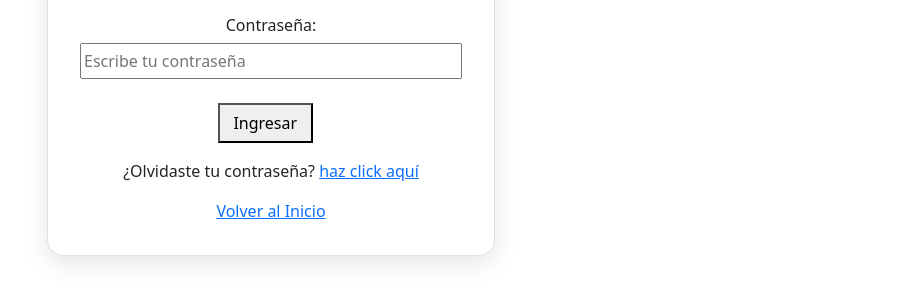
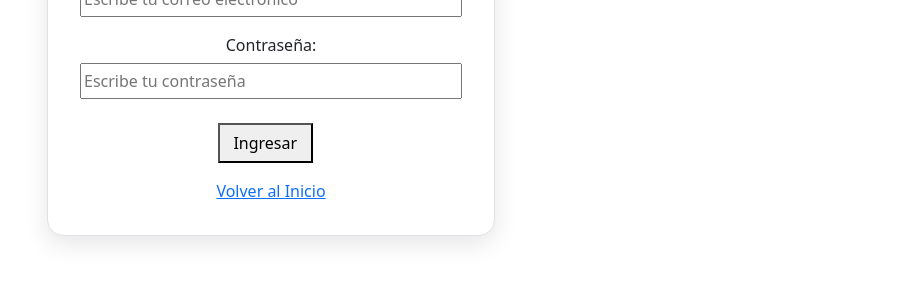
Before and after one commit to c8kepler/libreria_bootstrap, a plain HTML site: page pages/login.html in a window 1280 px wide. Shown: the part 417-720 px from the top of the page, without its empty margins (369-1280 px from the left). Drawn offline with nearby package versions, Linux system fonts and the light colour scheme.

Commit message:
fix: quitar enlace de recuperación no requerido.

```diff
--- a/pages/login.html
+++ b/pages/login.html
@@ -18,7 +18,6 @@
     </select>
     <div class="container">
       <main>
-
         <img
           src="../Logo.png"
           alt="Logo de Libromente"
@@ -52,12 +51,6 @@
           <button type="submit">Ingresar</button>
         </form>
 
-        <div>
-          <p>
-            ¿Olvidaste tu contraseña? <a href="register.html">haz click aquí</a>
-          </p>
-        </div>
-
         <a href="../index.html">Volver al Inicio</a>
       </main>
     </div>
```
